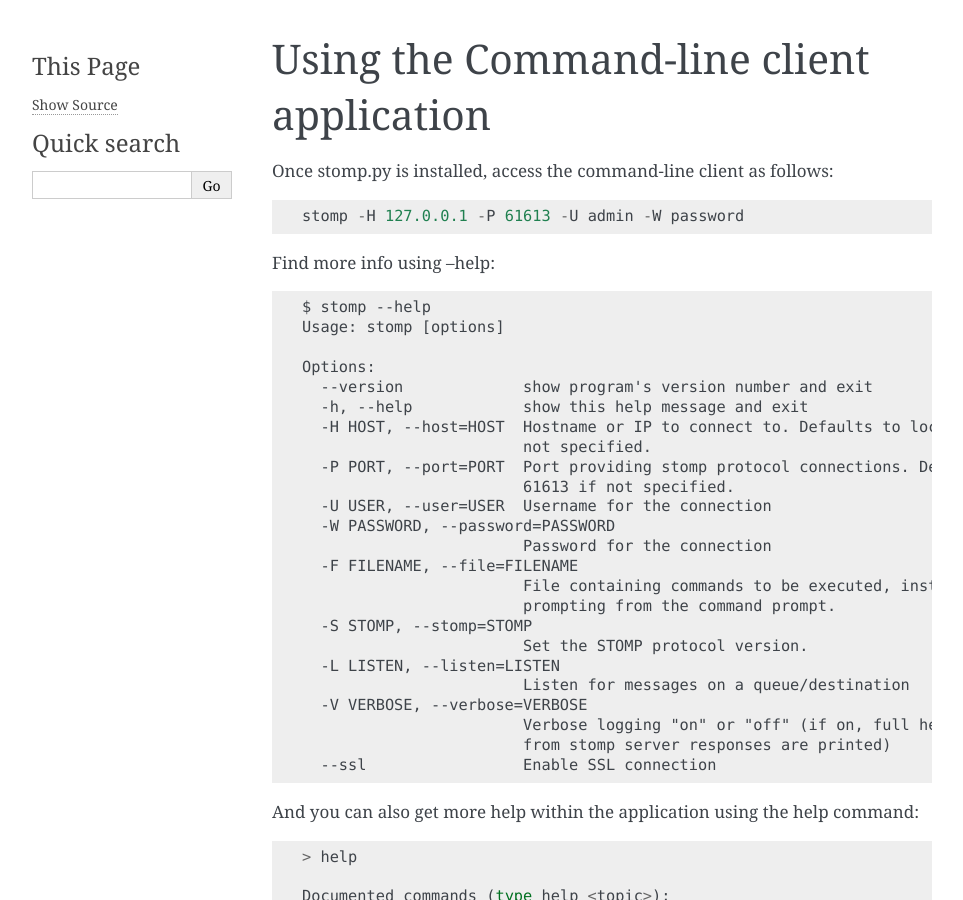
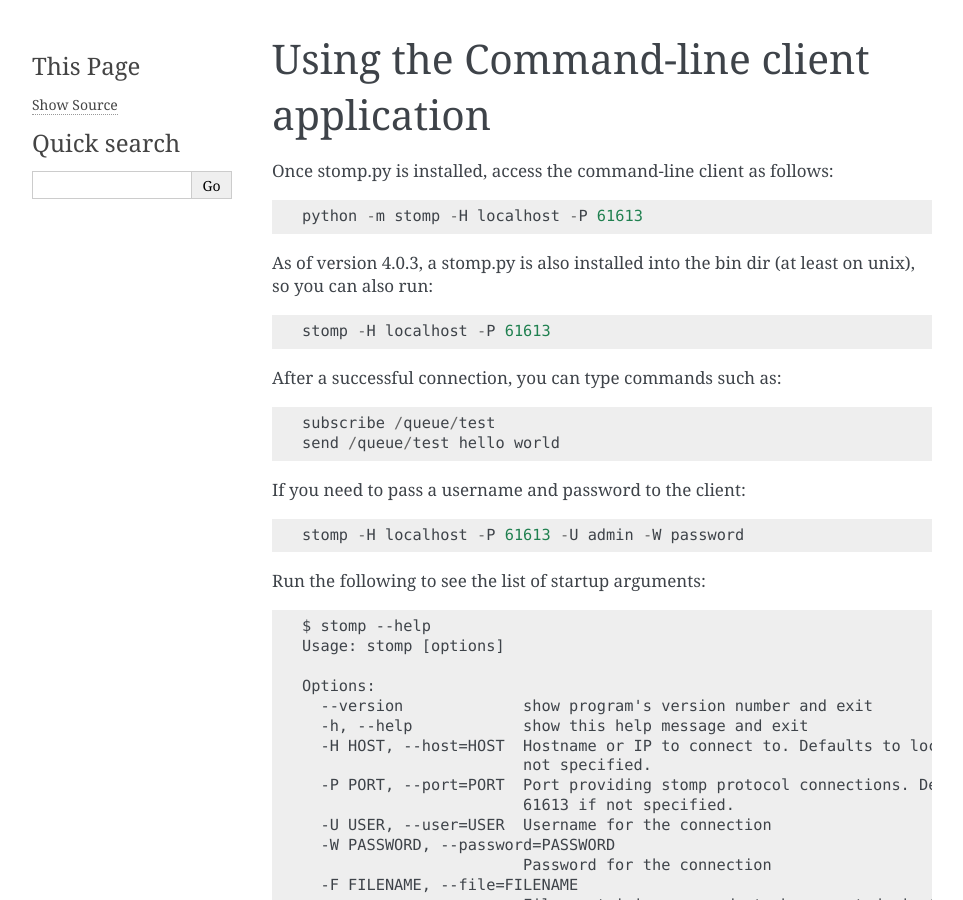
Before and after one commit to jasonrbriggs/stomp.py, a Sphinx documentation site: the page built from docs/source/commandline.rst, in a window 1280 px wide and 900 px high. Shown: the whole window, without its empty margins (148-1111 px from the left). Built offline with Sphinx 7.4.7, drawn with Linux system fonts in a browser that asks for light colours.

Commit message:
update docs

```diff
--- a/docs/source/commandline.rst
+++ b/docs/source/commandline.rst
@@ -4,9 +4,22 @@ Using the Command-line client application
 
 Once stomp.py is installed, access the command-line client as follows::
 
-    stomp -H 127.0.0.1 -P 61613 -U admin -W password
+    python -m stomp -H localhost -P 61613
 
-Find more info using --help::
+As of version 4.0.3, a stomp.py is also installed into the bin dir (at least on unix), so you can also run::
+
+    stomp -H localhost -P 61613
+
+After a successful connection, you can type commands such as::
+
+    subscribe /queue/test
+    send /queue/test hello world
+
+If you need to pass a username and password to the client::
+
+    stomp -H localhost -P 61613 -U admin -W password
+
+Run the following to see the list of startup arguments::
 
     $ stomp --help
     Usage: stomp [options]
```
Also changed, not shown: README.rst (+4 -4 lines).
